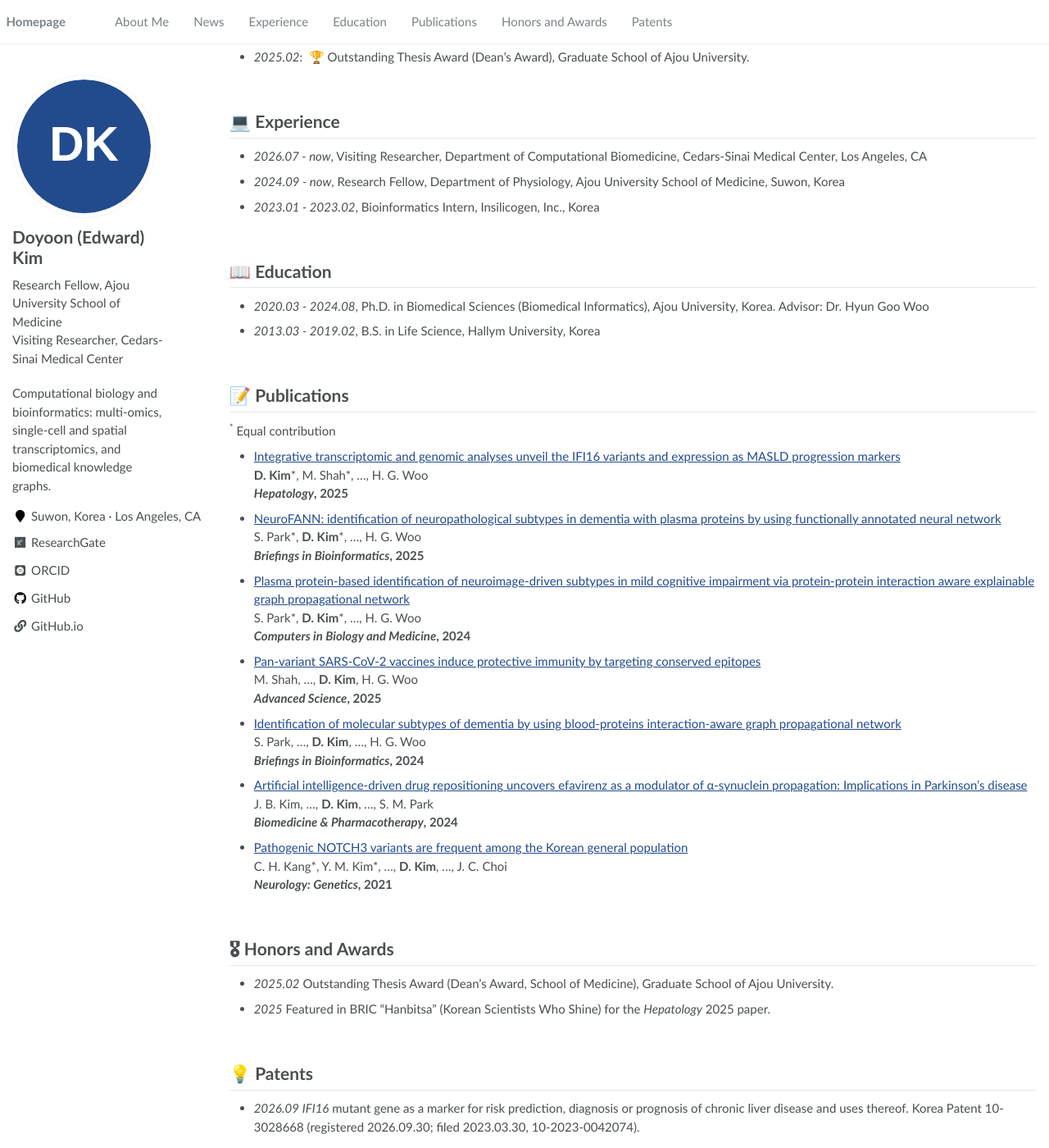
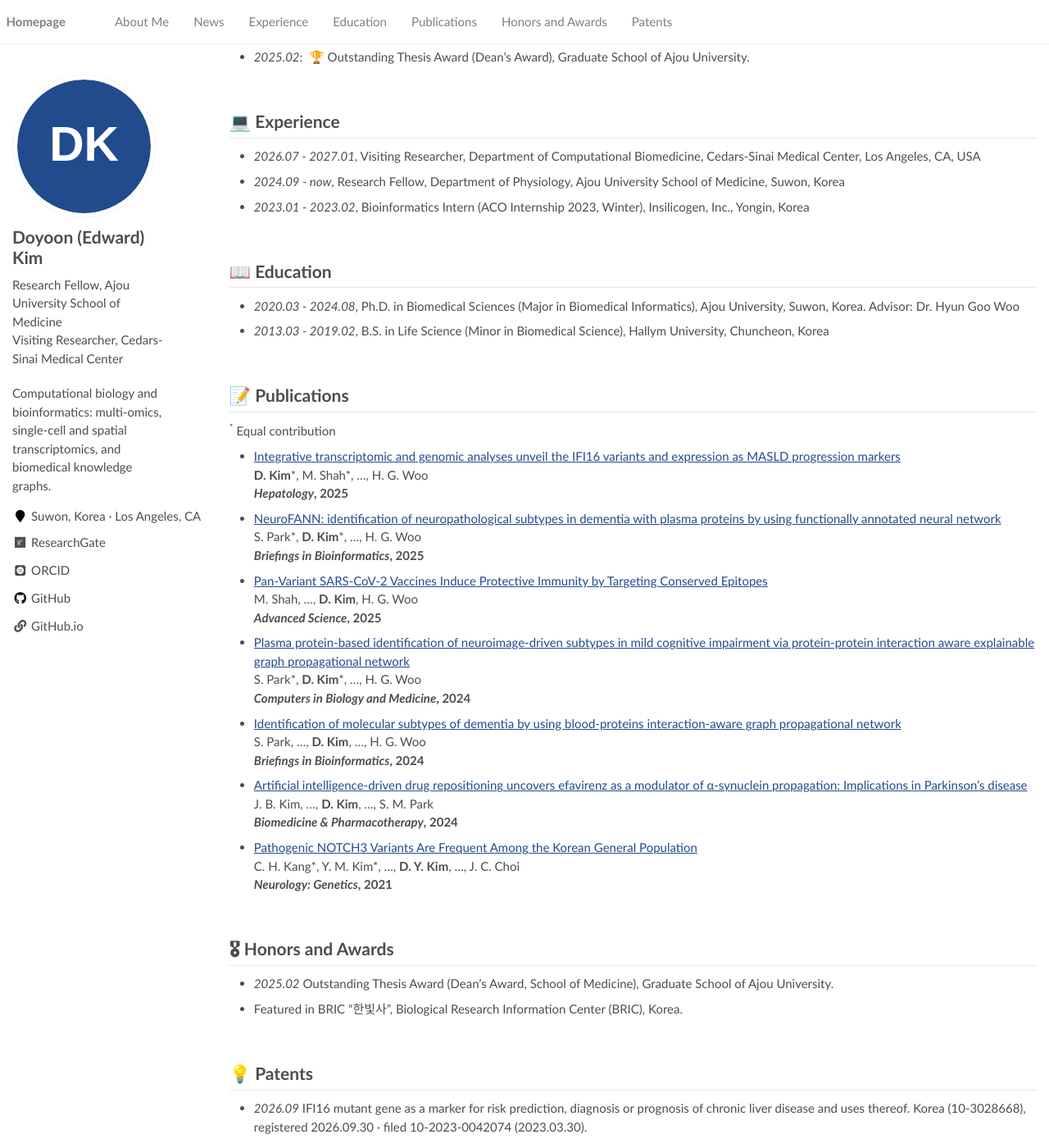
Before and after one commit to doyoonkim-ed/doyoonkim-ed.github.io, a Jekyll site: the page built from _pages/about.md, in a window 1280 px wide and 1400 px high, scrolled down 425 px. Shown: the whole window at 82% size. Built offline with Jekyll 4.4.1, drawn with Linux system fonts in a browser that asks for light colours; some web fonts are replaced.

Commit message:
Update about.md

```diff
--- a/_pages/about.md
+++ b/_pages/about.md
@@ -25,13 +25,13 @@ My current research focuses on:
 - *2025.02*: &nbsp;🏆 Outstanding Thesis Award (Dean's Award), Graduate School of Ajou University.
 
 # 💻 Experience
-- *2026.07 - now*, Visiting Researcher, Department of Computational Biomedicine, Cedars-Sinai Medical Center, Los Angeles, CA
+- *2026.07 - 2027.01*, Visiting Researcher, Department of Computational Biomedicine, Cedars-Sinai Medical Center, Los Angeles, CA, USA
 - *2024.09 - now*, Research Fellow, Department of Physiology, Ajou University School of Medicine, Suwon, Korea
-- *2023.01 - 2023.02*, Bioinformatics Intern, Insilicogen, Inc., Korea
+- *2023.01 - 2023.02*, Bioinformatics Intern (ACO Internship 2023, Winter), Insilicogen, Inc., Yongin, Korea
 
 # 📖 Education
-- *2020.03 - 2024.08*, Ph.D. in Biomedical Sciences (Biomedical Informatics), Ajou University, Korea. Advisor: Dr. Hyun Goo Woo
-- *2013.03 - 2019.02*, B.S. in Life Science, Hallym University, Korea
+- *2020.03 - 2024.08*, Ph.D. in Biomedical Sciences (Major in Biomedical Informatics), Ajou University, Suwon, Korea. Advisor: Dr. Hyun Goo Woo
+- *2013.03 - 2019.02*, B.S. in Life Science (Minor in Biomedical Science), Hallym University, Chuncheon, Korea
 
 # 📝 Publications
 <sup>\*</sup> Equal contribution
@@ -44,13 +44,13 @@ My current research focuses on:
   S. Park\*, **D. Kim**\*, ..., H. G. Woo<br>
   ***Briefings in Bioinformatics*, 2025**
 
+- [Pan-Variant SARS-CoV-2 Vaccines Induce Protective Immunity by Targeting Conserved Epitopes](https://doi.org/10.1002/advs.202409919)<br>
+  M. Shah, ..., **D. Kim**, H. G. Woo<br>
+  ***Advanced Science*, 2025**
+
 - [Plasma protein-based identification of neuroimage-driven subtypes in mild cognitive impairment via protein-protein interaction aware explainable graph propagational network](https://doi.org/10.1016/j.compbiomed.2024.109303)<br>
   S. Park\*, **D. Kim**\*, ..., H. G. Woo<br>
   ***Computers in Biology and Medicine*, 2024**
-
-- [Pan-variant SARS-CoV-2 vaccines induce protective immunity by targeting conserved epitopes](https://doi.org/10.1002/advs.202409919)<br>
-  M. Shah, ..., **D. Kim**, H. G. Woo<br>
-  ***Advanced Science*, 2025**
 
 - [Identification of molecular subtypes of dementia by using blood-proteins interaction-aware graph propagational network](https://doi.org/10.1093/bib/bbae428)<br>
   S. Park, ..., **D. Kim**, ..., H. G. Woo<br>
@@ -60,13 +60,13 @@ My current research focuses on:
   J. B. Kim, ..., **D. Kim**, ..., S. M. Park<br>
   ***Biomedicine & Pharmacotherapy*, 2024**
 
-- [Pathogenic NOTCH3 variants are frequent among the Korean general population](https://doi.org/10.1212/NXG.0000000000000639)<br>
-  C. H. Kang\*, Y. M. Kim\*, ..., **D. Kim**, ..., J. C. Choi<br>
+- [Pathogenic NOTCH3 Variants Are Frequent Among the Korean General Population](https://doi.org/10.1212/NXG.0000000000000639)<br>
+  C. H. Kang\*, Y. M. Kim\*, ..., **D. Y. Kim**, ..., J. C. Choi<br>
   ***Neurology: Genetics*, 2021**
 
 # 🎖 Honors and Awards
 - *2025.02* Outstanding Thesis Award (Dean's Award, School of Medicine), Graduate School of Ajou University.
-- *2025* Featured in BRIC "Hanbitsa" (Korean Scientists Who Shine) for the _Hepatology_ 2025 paper.
+- Featured in BRIC "한빛사", Biological Research Information Center (BRIC), Korea.
 
 # 💡 Patents
-- *2026.09* _IFI16_ mutant gene as a marker for risk prediction, diagnosis or prognosis of chronic liver disease and uses thereof. Korea Patent 10-3028668 (registered 2026.09.30; filed 2023.03.30, 10-2023-0042074).
+- *2026.09* IFI16 mutant gene as a marker for risk prediction, diagnosis or prognosis of chronic liver disease and uses thereof. Korea (10-3028668), registered 2026.09.30 · filed 10-2023-0042074 (2023.03.30).
```
